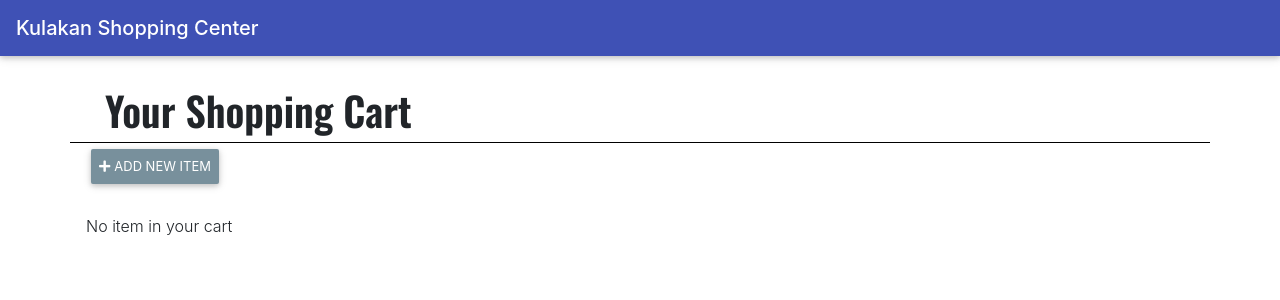
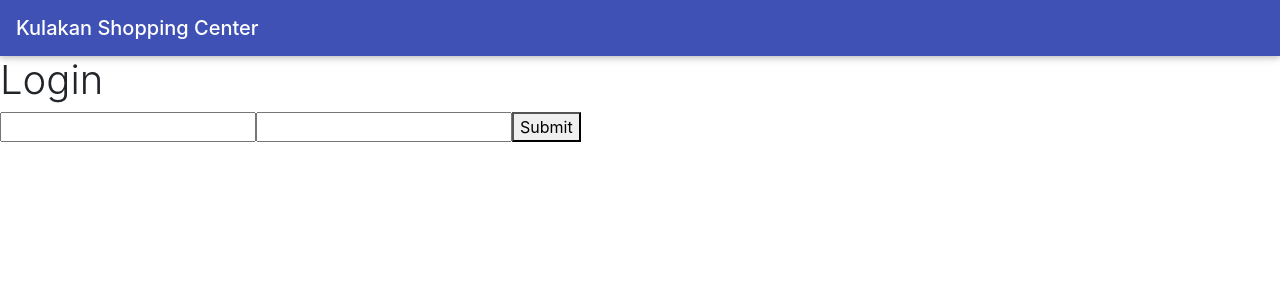
Before and after one commit to Targhib49/task-react-shopping-list, a React (Create React App) app: page / in a window 1280 px wide. Shown: the top 300 px of the page. Built offline with nearby package versions, Linux system fonts and the light colour scheme.

Commit message:
add login and register

```diff
--- a/package.json
+++ b/package.json
@@ -6,11 +6,13 @@
     "@testing-library/jest-dom": "^4.2.4",
     "@testing-library/react": "^9.3.2",
     "@testing-library/user-event": "^7.1.2",
+    "formik": "^2.1.4",
     "mdbreact": "^4.25.6",
     "moment": "^2.24.0",
     "node-sass": "^4.13.1",
     "react": "^16.13.1",
     "react-dom": "^16.13.1",
+    "react-router-dom": "^5.1.2",
     "react-scripts": "3.4.1"
   },
   "scripts": {
--- a/src/App.js
+++ b/src/App.js
@@ -2,12 +2,16 @@ import React from 'react';
 import './App.scss';
 import Header from './components/Header.js';
 import Body from './components/Body.js';
+import Register from './components/Register/Register';
+import Login from './components/Login/Login';
 
 function App() {
 	return (
 		<div className="App">
 			<Header />
-			<Body />
+			{/* <Body /> */}
+			{/* <Register /> */}
+			<Login />
 		</div>
 	);
 }
--- a/src/components/Body.js
+++ b/src/components/Body.js
@@ -1,8 +1,8 @@
 import React, { Component } from 'react';
 import { MDBContainer } from 'mdbreact';
-import ContentTitle from './Body/ContentTitle.js';
-import AddItem from './Body/AddItem';
-import ContentList from './Body/ContentList';
+import ContentTitle from './MainContent/ContentTitle.js';
+import AddItem from './MainContent/AddItem';
+import ContentList from './MainContent/ContentList';
 
 export default class Body extends Component {
 	render() {
--- /dev/null
+++ b/src/components/Login/Login.jsx
@@ -0,0 +1,81 @@
+import React, { Component } from 'react';
+import { Formik } from 'formik';
+
+class Login extends Component {
+	render() {
+		return (
+			<div>
+				<div>
+					<h1>Login</h1>
+					<Formik
+						initialValues={{ email: '', password: '' }}
+						validate={(values) => {
+							const errors = {};
+							if (!values.email) {
+								errors.email = 'Required';
+							} else if (!/^[A-Z0-9._%+-]+@[A-Z0-9.-]+\.[A-Z]{2,}$/i.test(values.email)) {
+								errors.email = 'Invalid email address';
+							}
+							return errors;
+						}}
+						onSubmit={async (values) => {
+							const url = 'https://5e8ee187fe7f2a00165eead7.mockapi.io/users';
+							const response = await fetch(url);
+							const result = await response.json();
+
+							const existingUser = result.find((element) => element.email === values.email);
+
+							if (existingUser === undefined) {
+								alert('user tidak ditemukan');
+								// history.push('/signup');
+							} else if (
+								existingUser.password !== values.password ||
+								existingUser.email !== values.email
+							) {
+								alert('email/password salah');
+							} else {
+								alert(`selamat datang kembali ${existingUser.name}`);
+								// history.push('/github');
+							}
+						}}
+					>
+						{({
+							values,
+							errors,
+							touched,
+							handleChange,
+							handleBlur,
+							handleSubmit,
+							isSubmitting
+							/* and other goodies */
+						}) => (
+							<form onSubmit={handleSubmit}>
+								<input
+									type="email"
+									name="email"
+									onChange={handleChange}
+									onBlur={handleBlur}
+									value={values.email}
+								/>
+								{errors.email && touched.email && errors.email}
+								<input
+									type="password"
+									name="password"
+									onChange={handleChange}
+									onBlur={handleBlur}
+									value={values.password}
+								/>
+								{errors.password && touched.password && errors.password}
+								<button type="submit" disabled={isSubmitting}>
+									Submit
+								</button>
+							</form>
+						)}
+					</Formik>
+				</div>
+			</div>
+		);
+	}
+}
+
+export default Login;
--- /dev/null
+++ b/src/components/Register/Register.jsx
@@ -0,0 +1,90 @@
+import React, { Component } from 'react';
+import { Formik } from 'formik';
+
+class Register extends Component {
+	render() {
+		return (
+			<div>
+				<div>
+					<h1>Anywhere in your app!</h1>
+					<Formik
+						initialValues={{ name: '', email: '', password: '' }}
+						validate={(values) => {
+							const errors = {};
+							if (!values.email) {
+								errors.email = 'Required';
+							} else if (!/^[A-Z0-9._%+-]+@[A-Z0-9.-]+\.[A-Z]{2,}$/i.test(values.email)) {
+								errors.email = 'Invalid email address';
+							}
+							return errors;
+						}}
+						onSubmit={(values, { setSubmitting }) => {
+							const url = 'https://5e8ee187fe7f2a00165eead7.mockapi.io/users';
+							values.avatar =
+								'https://www.searchpng.com/wp-content/uploads/2019/02/Deafult-Profile-Pitcher.png';
+							const options = {
+								headers: {
+									'Content-Type': 'application/json'
+								},
+								body: JSON.stringify(values),
+								method: 'POST'
+							};
+
+							fetch(url, options)
+								.then((response) => {
+									return response.json();
+								})
+								.then((result) => {
+									alert('register successfully');
+									// this.props.history.push('/signin');
+								});
+						}}
+					>
+						{({
+							values,
+							errors,
+							touched,
+							handleChange,
+							handleBlur,
+							handleSubmit,
+							isSubmitting
+							/* and other goodies */
+						}) => (
+							<form onSubmit={handleSubmit}>
+								<input
+									type="text"
+									name="name"
+									onChange={handleChange}
+									onBlur={handleBlur}
+									value={values.name}
+								/>
+								{errors.name && touched.name && errors.name}
+								<input
+									type="email"
+									name="email"
+									onChange={handleChange}
+									onBlur={handleBlur}
+									value={values.email}
+								/>
+								{errors.email && touched.email && errors.email}
+								<input
+									type="password"
+									name="password"
+									onChange={handleChange}
+									onBlur={handleBlur}
+									value={values.password}
+								/>
+								{errors.password && touched.password && errors.password}
+								<button type="submit" disabled={isSubmitting}>
+									Submit
+								</button>
+							</form>
+						)}
+					</Formik>
+				</div>
+			</div>
+		);
+	}
+}
+
+export default Register;
```
Also changed, not shown: src/components/MainContent/AddItem.js (renamed from src/components/Body/AddItem.js), src/components/MainContent/ContentList.js (renamed from src/components/Body/ContentList.js), src/components/MainContent/ContentTitle.js (renamed from src/components/Body/ContentTitle.js), src/components/MainContent/ListItem.js (renamed from src/components/Body/ListItem.js), src/components/MainContent/ModalAddItem.js (renamed from src/components/Body/ModalAddItem.js), src/components/MainContent/ModalEditItem.js (renamed from src/components/Body/ModalEditItem.js), 1 other file (tests, documents, lock files or other folders).
